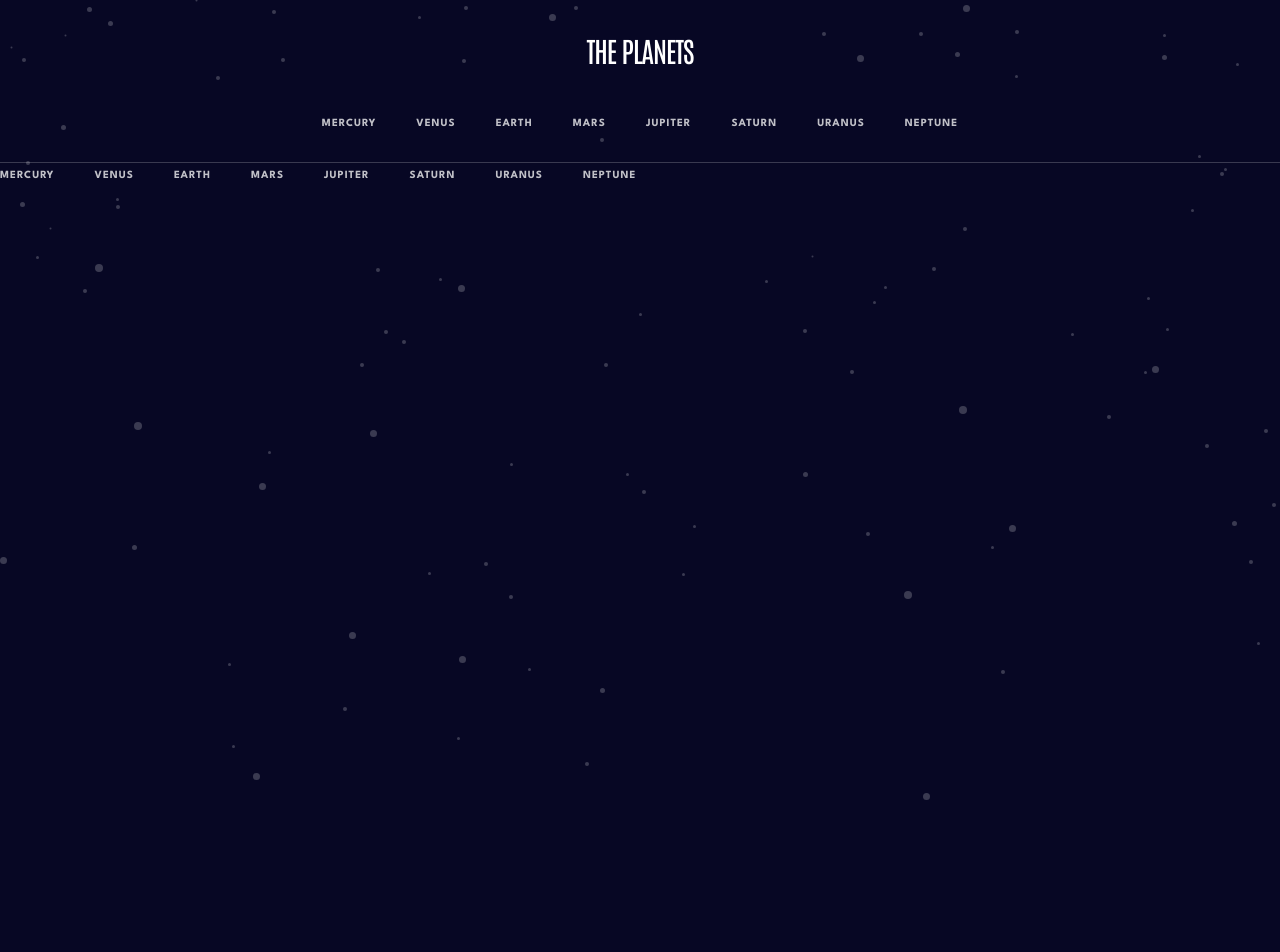
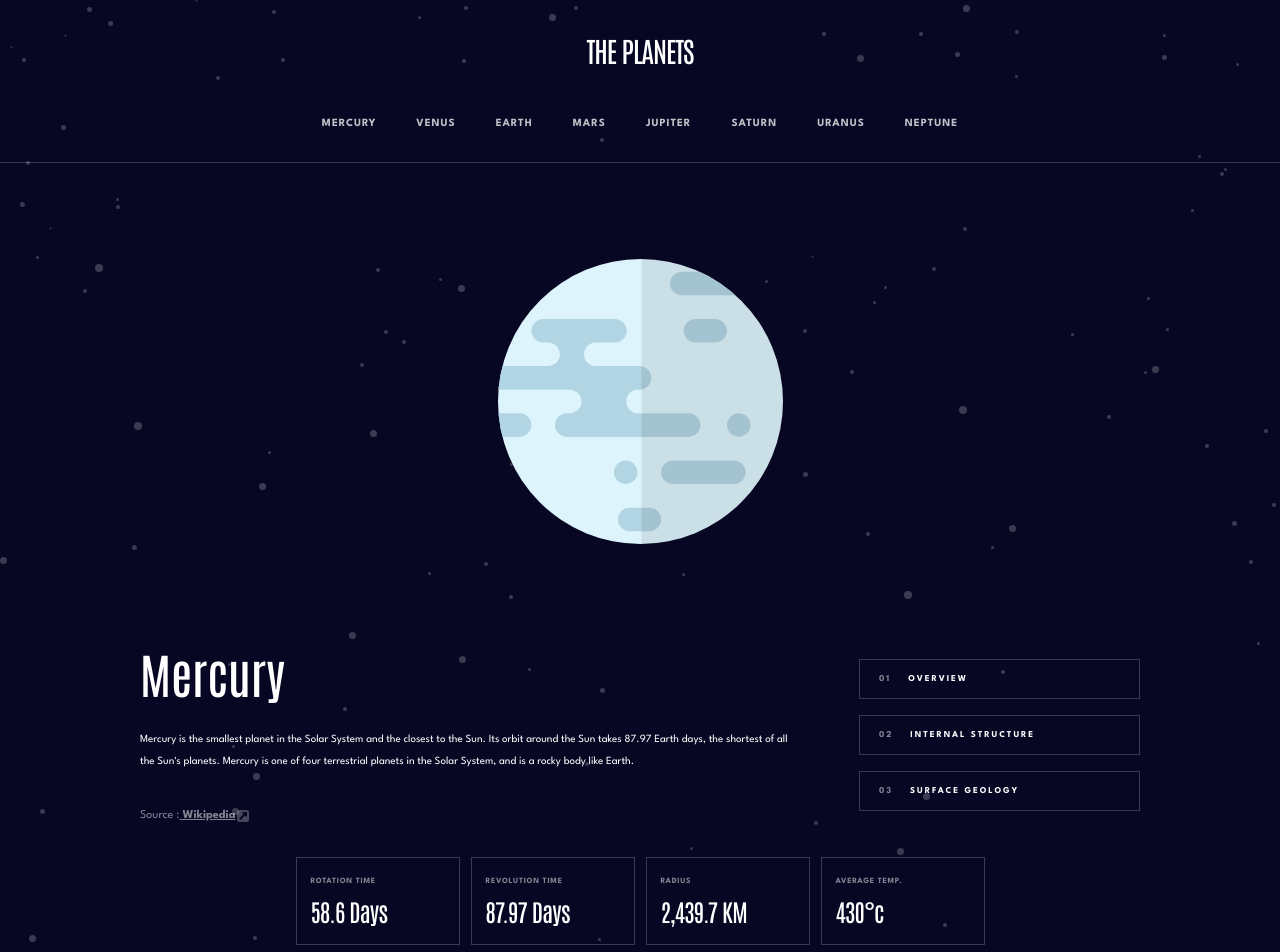
Before and after one commit to GIGAKLIBADZE/planets-fact-side, a React (Vite) app: page / in a window 1280 px wide. Shown: the top 952 px of the page. Before the commit the page ends 800 px from the top, so only its background shows below. Built offline with nearby package versions, Linux system fonts and the light colour scheme.

Commit message:
add without README file

```diff
--- a/src/components/TabletMenuStyles.tsx
+++ b/src/components/TabletMenuStyles.tsx
@@ -15,6 +15,7 @@ export const Planet = styled.p`
   opacity: 0.75;
   position: relative;
 
+  @media (min-width: 1440px) {
     &::before {
       content: "";
       position: absolute;
@@ -23,4 +24,5 @@ export const Planet = styled.p`
       width: 100%;
       height: 0.4rem;
     }
+  }
 `;
--- a/src/main.tsx
+++ b/src/main.tsx
@@ -9,6 +9,7 @@ import Planet from "./pages/Planet";
 import Parent from "./components/Parent";
 import TabletFilter from "./components/TabletFilter";
 import TabletMenu from "./components/TabletMenu";
+import Mercury from "./pages/Mercury";
 
 const router = createBrowserRouter([
   {
@@ -17,7 +18,7 @@ const router = createBrowserRouter([
     children: [
       {
         index: true,
-        element: <TabletMenu />,
+        element: <Mercury />,
       },
       {
         path: "/:name",
--- /dev/null
+++ b/src/pages/Mercury.tsx
@@ -0,0 +1,108 @@
+import React from "react";
+import data from "../data.json";
+import IconSource from "/assets/icon-source.svg";
+import {
+  Wikipedia,
+  About,
+  PlanetName,
+  PlanetPicture,
+  Source,
+  SourceContainer,
+  Section,
+  InfoTitle,
+  Info,
+  Container,
+  GeologyPicture,
+  TabletPlanetAndFilterContainer,
+  TabletPlanetContainer,
+  MainContainer,
+} from "../components/PlanetStyles";
+import { useState } from "react";
+import TabletFilter from "../components/TabletFilter";
+import { useMediaQuery } from "@mui/material";
+
+const Mercury: React.FC = () => {
+  const [filter, setFilter] = useState<string>("OVERVIEW");
+  const media = useMediaQuery("(min-width: 768px)");
+  return (
+    <>
+      <Container>
+        <MainContainer>
+          <div style={{ display: "flex", flexDirection: "column" }}>
+            <PlanetPicture
+              src={
+                filter === "OVERVIEW" || filter === "SURFACE"
+                  ? data[0].images.planet
+                  : data[0].images.internal
+              }
+              alt="Mercury"
+            />
+            {filter === "SURFACE" ? (
+              <GeologyPicture src={data[0].images.geology} />
+            ) : null}
+          </div>
+
+          <TabletPlanetAndFilterContainer>
+            <TabletPlanetContainer>
+              <PlanetName>{data[0].name}</PlanetName>
+              <About>
+                {filter === "OVERVIEW"
+                  ? data[0].overview.content
+                  : filter === "STRUCTURE"
+                  ? data[0].structure.content
+                  : filter === "SURFACE"
+                  ? data[0].geology.content
+                  : null}
+              </About>
+              <SourceContainer>
+                <Source>
+                  {" "}
+                  Source :
+                  <Wikipedia
+                    href={
+                      filter === "OVERVIEW"
+                        ? data[0].overview.source
+                        : filter === "STRUCTURE"
+                        ? data[0].structure.source
+                        : filter === "SURFACE"
+                        ? data[0].geology.source
+                        : ""
+                    }
+                  >
+                    {" "}
+                    Wikipedia
+                  </Wikipedia>
+                </Source>
+                <img src={IconSource} style={{ marginLeft: "0.2rem" }} />
+              </SourceContainer>
+            </TabletPlanetContainer>
+
+            {media ? (
+              <TabletFilter filter={filter} setFilter={setFilter} />
+            ) : null}
+          </TabletPlanetAndFilterContainer>
+        </MainContainer>
+        <Section>
+          <div>
+            <InfoTitle>ROTATION TIME</InfoTitle>
+            <Info>{data[0].rotation}</Info>
+          </div>
+          <div>
+            <InfoTitle>REVOLUTION TIME</InfoTitle>
+            <Info>{data[0].revolution}</Info>
+          </div>
+          <div>
+            <InfoTitle>RADIUS</InfoTitle>
+            <Info>{data[0].radius}</Info>
+          </div>
+          <div>
+            <InfoTitle>AVERAGE TEMP.</InfoTitle>
+            <Info>{data[0].temperature}</Info>
+          </div>
+        </Section>
+      </Container>
+    </>
+  );
+};
+
+export default Mercury;
```
Lines whose indentation alone changed are shown as unchanged.
